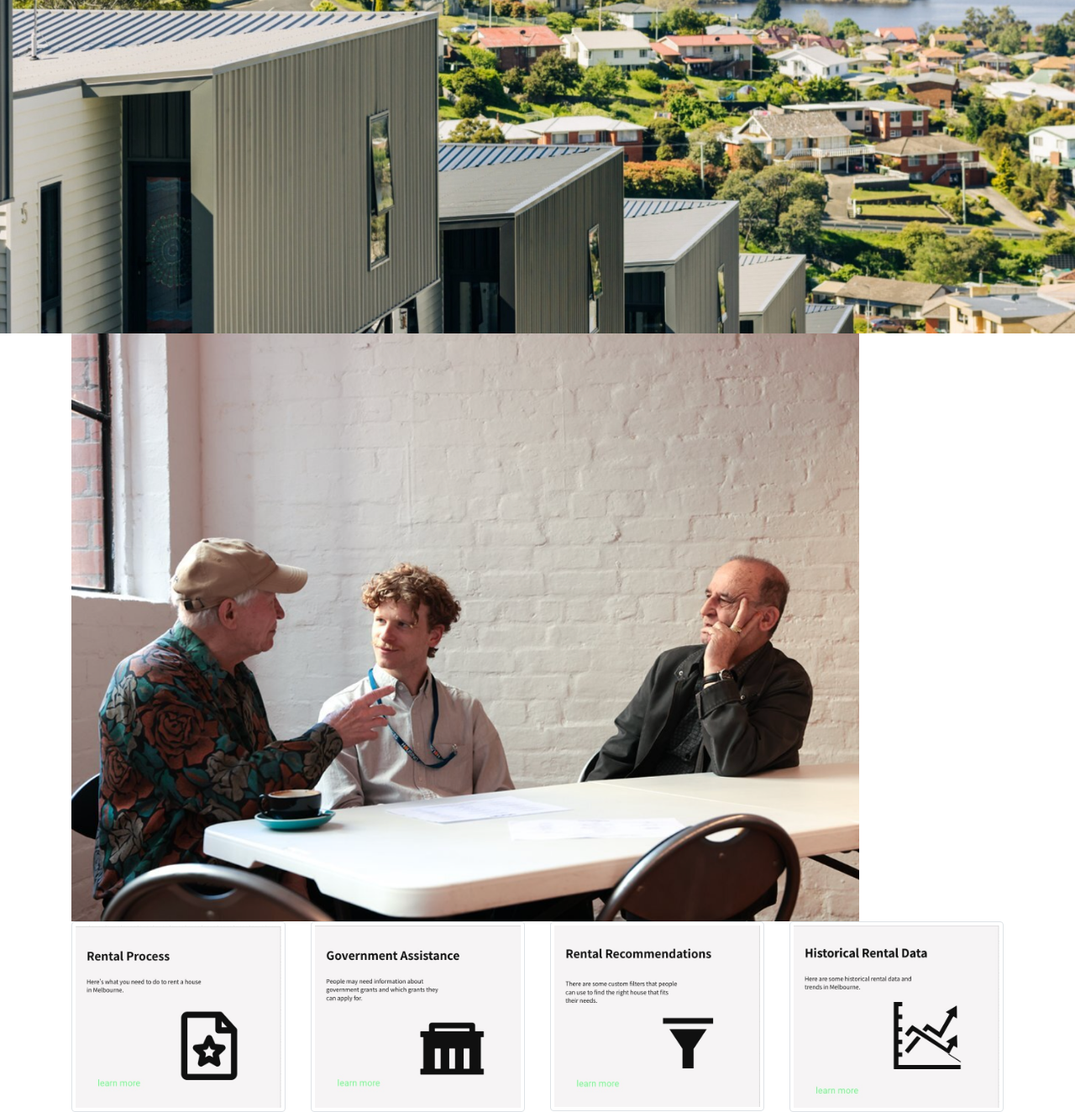
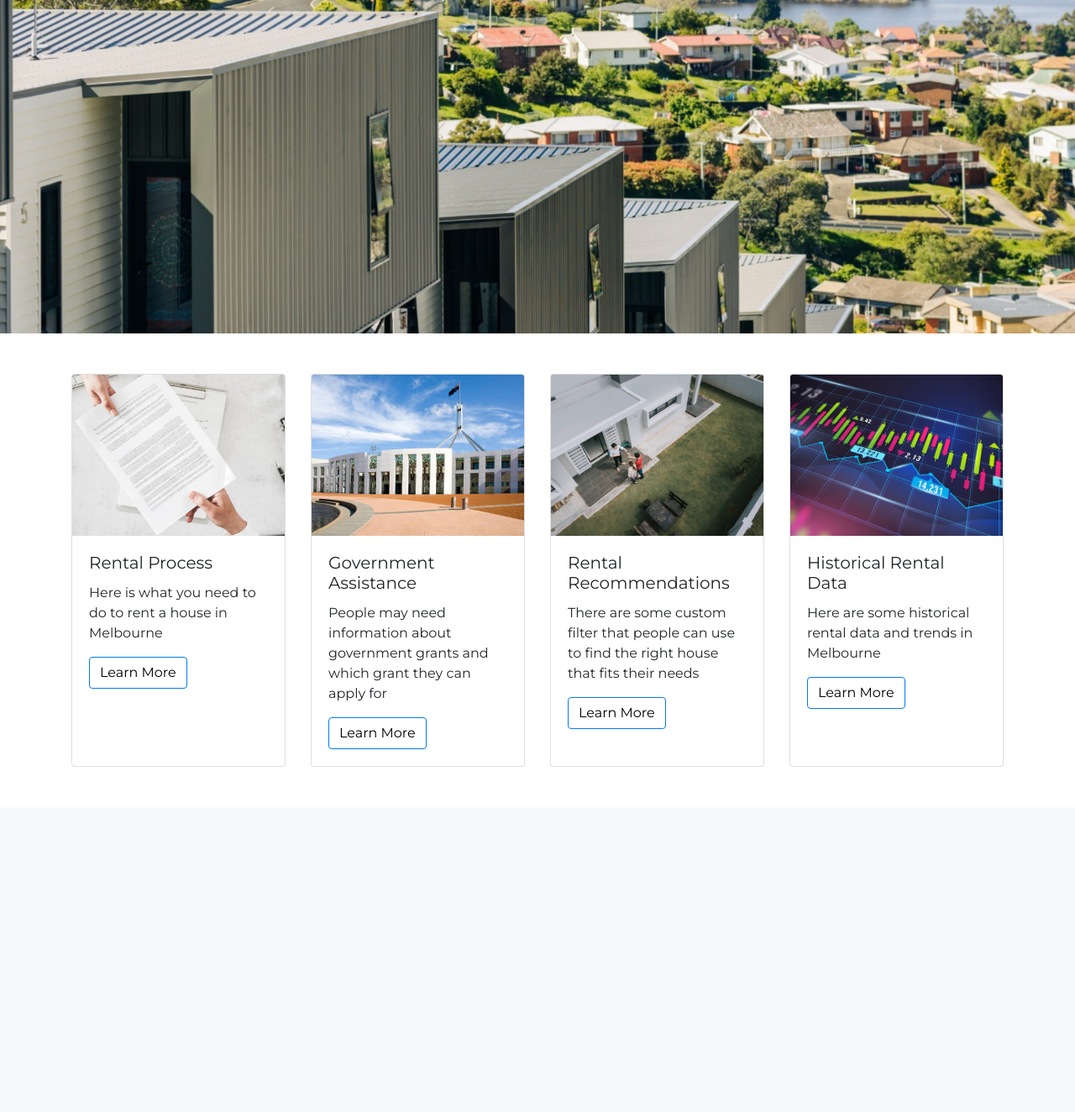
Before and after one commit to sbun0004/FIT5120-RentWithHeart, a Flask app: page / in a window 1280 px wide. Shown: the part 57-1381 px from the top of the page at 84% size. After the commit the page ends 970 px from the top, so only its background shows below. Run offline with Flask 3, Linux system fonts and the light colour scheme; the visitor is signed in with stand-in values (Sample User, id 1).

Commit message:
added card

```diff
--- a/flask-app/static/styles.css
+++ b/flask-app/static/styles.css
@@ -30,3 +30,9 @@ a {
 a:hover{
     background-position: 0 100%;
 }
+
+.card-img-top {
+    width: 100%;
+    height: 15vw;
+    object-fit: cover;
+}
--- a/flask-app/templates/home.html
+++ b/flask-app/templates/home.html
@@ -2,39 +2,48 @@
 
 {% block content %}
 <img src="{{ url_for('static', filename='images/home1.png') }}" class="img-fluid">
-<script>
-    let images = [
-        'static/images/slide1.png',
-        'static/images/slide2.jpg',
-        'static/images/slide3.jpg',
-    ];
-    let currentImageIndex = 0;
 
-    function switchImage() {
-        currentImageIndex = (currentImageIndex + 1) % images.length;
-        document.getElementById('image-container').src = images[currentImageIndex];
-    }
-</script>
-<div class="container">
+<div class="container mt-5 mb-5">
     <div class="row">
-        <div class="col">
-            <img id="image-container" src="{{ url_for('static', filename='images/slide1.png') }}" alt="Image" onclick="switchImage()" style="cursor:pointer; max-width: 100%; max-height: 700px;">
+        <div class="col-sm-3 d-flex align-items-stretch">
+            <div class="card">
+            <img class="card-img-top" src="{{ url_for('static', filename='images/c1.jpg') }}" alt="Card image cap">
+            <div class="card-body">
+                <h5 class="card-title">Rental Process</h5>
+                <p class="card-text">Here is what you need to do to rent a house in Melbourne</p>
+                <a href="#" class="align-self-end btn btn-primary">Learn More</a>
+            </div>
+            </div>
         </div>
-    </div>
-</div>
-<div class="container">
-    <div class="row">
-        <div class="col-3">
-            <img src="{{ url_for('static', filename='images/ft1.jpeg') }}" class="img-thumbnail">
+        <div class="col-sm-3 d-flex align-items-stretch">
+            <div class="card">
+            <img class="card-img-top" src="{{ url_for('static', filename='images/c2.jpg') }}" alt="Card image cap">
+            <div class="card-body">
+                <h5 class="card-title">Government Assistance</h5>
+                <p class="card-text">People may need information about government grants and which grant they can apply for</p>
+                <a href="#" class="align-self-end btn btn-primary">Learn More</a>
+            </div>
+            </div>
         </div>
-        <div class="col-3">
-            <img src="{{ url_for('static', filename='images/ft2.jpeg') }}" class="img-thumbnail">
+        <div class="col-sm-3 d-flex align-items-stretch">
+            <div class="card">
+            <img class="card-img-top" src="{{ url_for('static', filename='images/c3.jpg') }}" alt="Card image cap">
+            <div class="card-body">
+                <h5 class="card-title">Rental Recommendations</h5>
+                <p class="card-text">There are some custom filter that people can use to find the right house that fits their needs</p>
+                <a href="#" class="btn btn-primary">Learn More</a>
+            </div>
+            </div>
         </div>
-        <div class="col-3">
-            <img src="{{ url_for('static', filename='images/ft3.jpeg') }}" class="img-thumbnail">
-        </div>
-        <div class="col-3">
-            <img src="{{ url_for('static', filename='images/ft4.jpeg') }}" class="img-thumbnail">
+        <div class="col-sm-3 d-flex align-items-stretch">
+            <div class="card">
+            <img class="card-img-top" src="{{ url_for('static', filename='images/c4.jpg') }}" alt="Card image cap">
+            <div class="card-body">
+                <h5 class="card-title">Historical Rental Data</h5>
+                <p class="card-text">Here are some historical rental data and trends in Melbourne</p>
+                <a href="#" class="btn btn-primary">Learn More</a>
+            </div>
+            </div>
         </div>
     </div>
 </div>
```
Also changed, not shown: flask-app/static/images/bg.jpeg (added), flask-app/static/images/c1.jpg (added), flask-app/static/images/c2.jpg (added), flask-app/static/images/c3.jpg (added), flask-app/static/images/c4.jpg (added).
